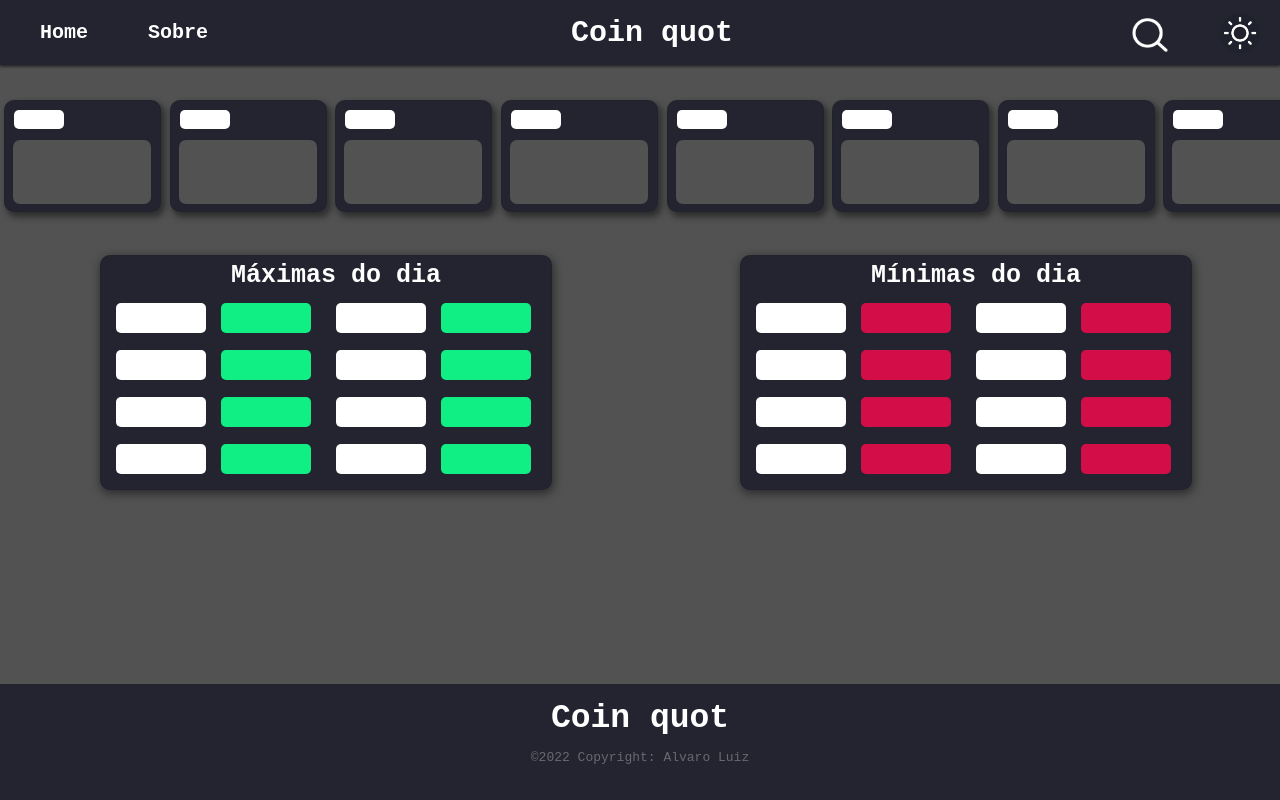
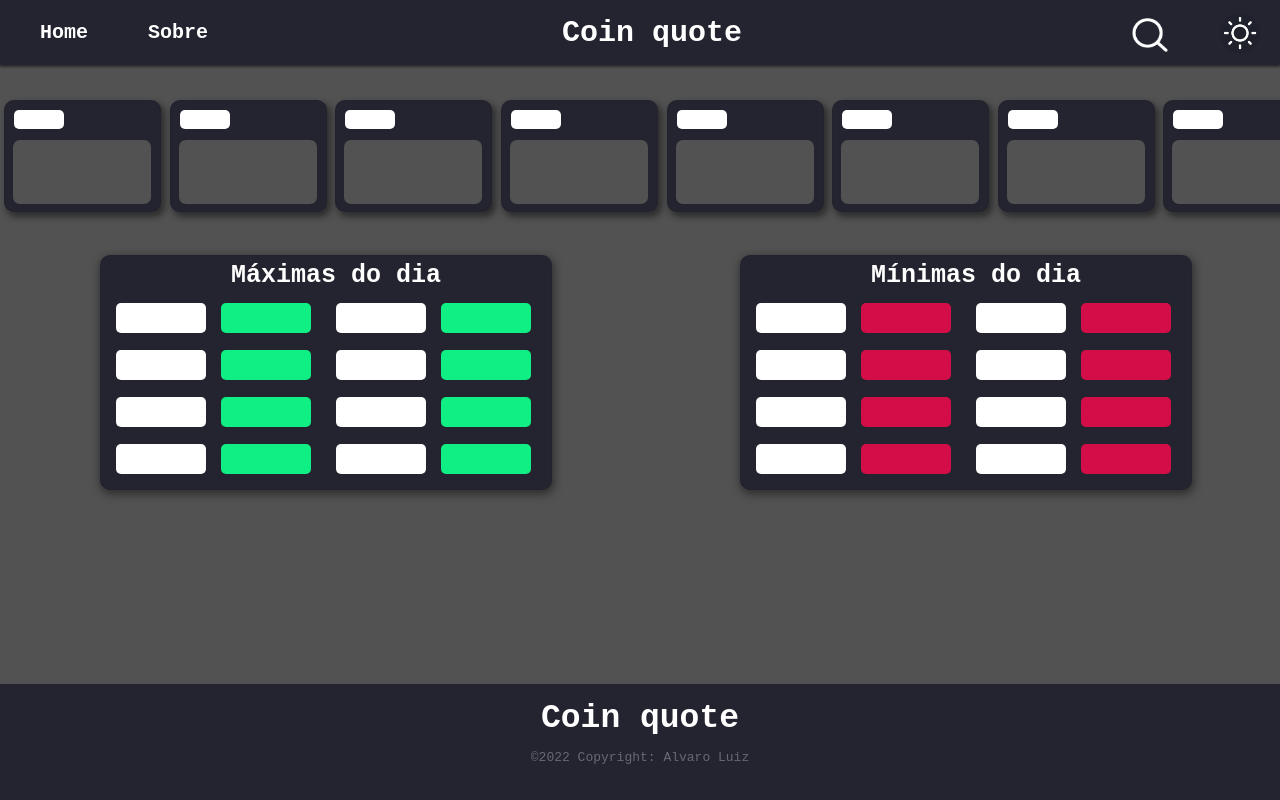
Before and after one commit to AlvaroLuizMS/WebCurrencyExchange, a plain HTML site: page index.html in a window 1280 px wide. Shown: the top 800 px of the page. Drawn offline with Linux system fonts and the light colour scheme; no server answers.

Commit message:
Update name site

```diff
--- a/index.html
+++ b/index.html
@@ -8,7 +8,7 @@
     <meta name="viewport" content="width=device-width, initial-scale=1.0">
     <link rel="stylesheet" type="text/css" href="style/style.css">
     <link rel="shortcut icon" href="../img/favicon-coin-quot.jpg">
-    <title>Coin quot</title>
+    <title>Coin quote</title>
 </head>
 
 <body data-theme="t-dark">
@@ -17,7 +17,7 @@
             <a href="index.html">Home</a>
             <a href="#">Sobre</a>
         </section>
-        <a class="title" href="index.html">Coin quot</a>
+        <a class="title" href="index.html">Coin quote</a>
 
         <!-- box search -->
         <div class="search-box">
@@ -377,7 +377,7 @@
     </div>
 
     <footer class="footerApp">
-        <a class="title-Footer" href="index.html">Coin quot</a>
+        <a class="title-Footer" href="index.html">Coin quote</a>
         <p class="footerDireitos">©2022 Copyright: Alvaro Luiz</p>
     </footer>
 
```
